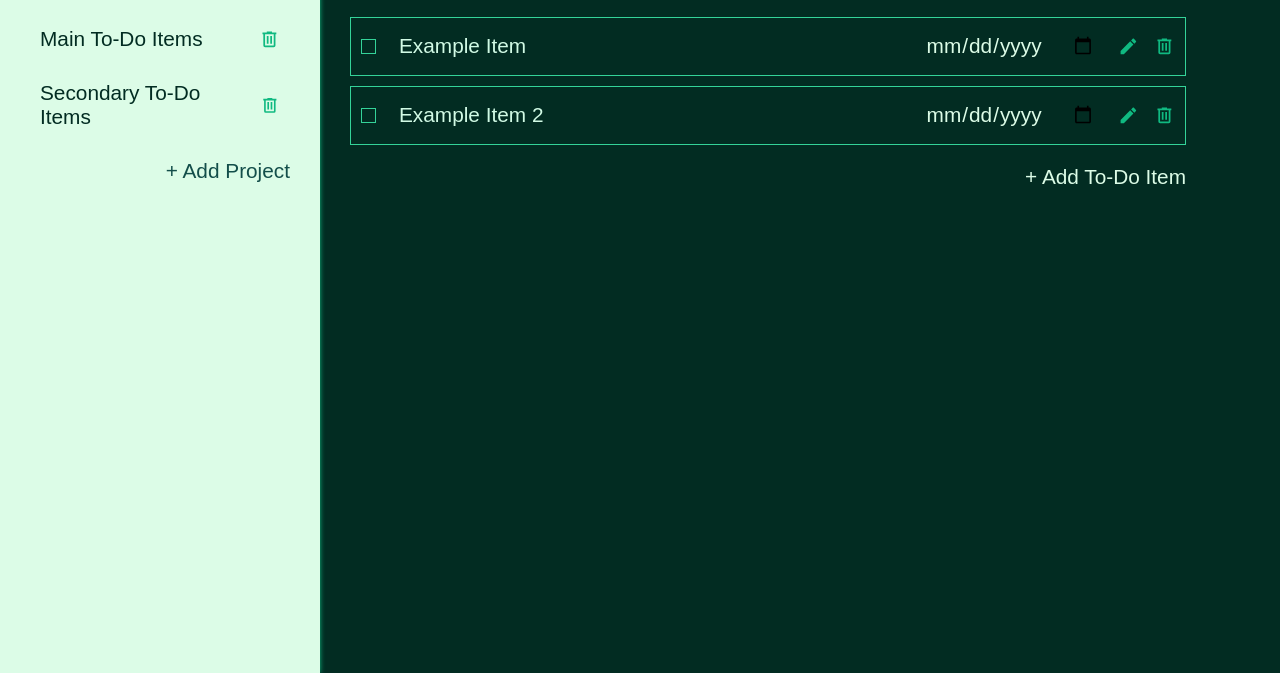
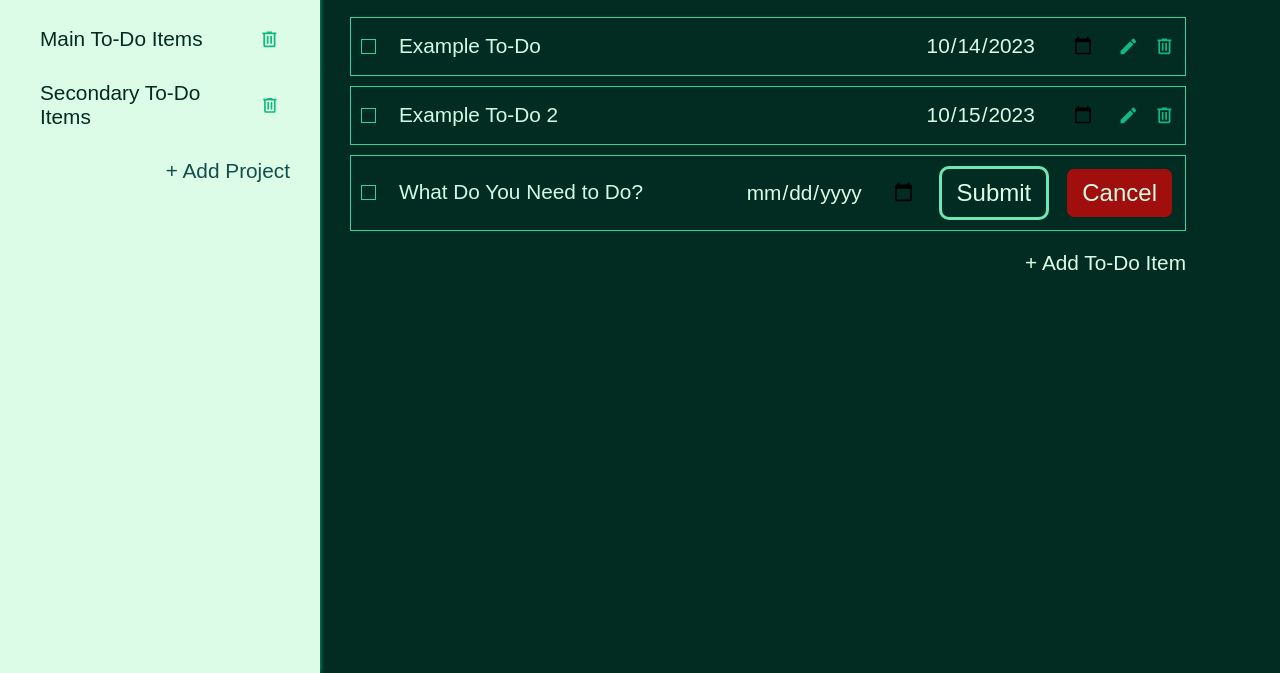
Before and after one commit to arnadeglenn/todo-list, a website built with webpack: page dist/index.html in a window 1280 px wide. Shown: the part 127-800 px from the top of the page. Built offline with nearby package versions, Linux system fonts and the light colour scheme; a web font is replaced by a local one.

Commit message:
Create function to add to do items with DOM

```diff
--- a/src/add-to-do.js
+++ b/src/add-to-do.js
@@ -6,69 +6,9 @@ class ToDoItem {
     }
 }
 
-let exampleToDo1 = new ToDoItem('Example Item', '2023-10-14', '0')
-let exampleToDo2 = new ToDoItem('Example Item', '2023-10-15', '1')
+let exampleToDo1 = new ToDoItem('Example To-Do', '2023-10-14', '0')
+let exampleToDo2 = new ToDoItem('Example To-Do 2', '2023-10-15', '1')
 
-const toDoList = [];
+const toDoList = [exampleToDo1, exampleToDo2];
 
-const fullToDoList = document.querySelector('.list-items');
-
-const renderToDo = function() {
-
-    for (let i=0; i<toDoList.length; i++) {
-        const listItem = document.createElement('div');
-        listItem.classList.add('list-item');
-        listItem.setAttribute('data-index', `${i}`);
-        fullToDoList.appendChild(listItem);
-
-        const checkbox = document.createElement('div');
-        checkbox.classList.add('checkbox');
-        listItem.appendChild(checkbox);
-
-        const inputField = document.createElement('input');
-        inputField.classList.add('to-do-input');
-        inputField.setAttribute('type', 'text');
-        inputField.setAttribute('placeholder', 'Example Item');
-        inputField.setAttribute('data-index', `${i}`);
-        inputField.value = toDoList[i].listItem;
-        listItem.appendChild(inputField);
-
-        const iconBox = document.createElement('div');
-        iconBox.classList.add('icon-box');
-        listItem.appendChild(iconBox);
-
-        const dateInput = document.createElement('input');
-        dateInput.classList.add('date-input');
-        dateInput.setAttribute('type', 'date');
-        dateInput.setAttribute('data-index', `${i}`);
-        dateInput.value = toDoList[i].date;
-        iconBox.appendChild(dateInput);
-
-        const svgEdit = document.createElement('svg');
-        svgEdit.classList.add('edit-svg');
-        svgEdit.setAttribute('xmlns', 'http://www.w3.org/2000/svg');
-        svgEdit.setAttribute('viewBox', '0 0 24 24');
-        const svgEditTitle = document.createElement('title');
-        svgEditTitle.innerHTML = 'pencil';
-        svgEdit.appendChild(svgEditTitle);
-        const svgEditPath = document.createElement('path');
-        svgEdit.setAttribute('d', 'M20.71,7.04C21.1,6.65 21.1,6 20.71,5.63L18.37,3.29C18,2.9 17.35,2.9 16.96,3.29L15.12,5.12L18.87,8.87M3,17.25V21H6.75L17.81,9.93L14.06,6.18L3,17.25Z');
-        svgEdit.appendChild(svgEditPath);
-        iconBox.appendChild(svgEdit);
-
-        const svgDelete = document.createElement('svg');
-        svgDelete.classList.add('delete-svg');
-        svgDelete.setAttribute('xmlns', 'http://www.w3.org/2000/svg');
-        svgDelete.setAttribute('viewBox', '0 0 24 24');
-        const svgDeleteTitle = document.createElement('title');
-        svgDeleteTitle.innerHTML = 'trash-can-outline';
-        svgDelete.appendChild(svgDeleteTitle);
-        const svgDeletePath = document.createElement('path');
-        svgDelete.setAttribute('d', 'M9,3V4H4V6H5V19A2,2 0 0,0 7,21H17A2,2 0 0,0 19,19V6H20V4H15V3H9M7,6H17V19H7V6M9,8V17H11V8H9M13,8V17H15V8H13Z');
-        svgDelete.appendChild(svgDeletePath);
-        iconBox.appendChild(svgDelete);
-
-
-    }
-
-}
+export {toDoList};
--- /dev/null
+++ b/src/get-date.js
@@ -0,0 +1,18 @@
+function getCurrentDate() {
+    let currentDate = new Date();
+    let day = currentDate.getDate();
+    let month = currentDate.getMonth() + 1;
+    let year = currentDate.getFullYear();
+
+    if (day<10) {
+        day = '0' + day;
+    }
+    if (month < 10) {
+        month = '0' + day;
+    }
+
+    let formattedDate = `${day}/${month}/${year}`;
+    return formattedDate
+}
+
+export {getCurrentDate};
--- a/src/index.js
+++ b/src/index.js
@@ -1,3 +1,5 @@
+import { renderToDo, renderAddToDo } from "./render-to-do";
+
 const projectDialog = document.getElementById("project-addition");
 const addProject = document.getElementById('add-project-button');
 
@@ -10,3 +12,6 @@ const addToDo = document.querySelector('.add-item-js');
 addToDo.addEventListener('click', (e)=> {
     projectDialog.showModal();
 })
+
+renderToDo();
+renderAddToDo();
--- /dev/null
+++ b/src/render-to-do.js
@@ -0,0 +1,101 @@
+import { getCurrentDate } from "./get-date";
+import { toDoList } from "./add-to-do";
+
+const fullToDoList = document.querySelector('.list-items');
+
+let renderToDo = function() {
+
+    for (let i=0; i<toDoList.length; i++) {
+        const listItem = document.createElement('div');
+        listItem.classList.add('list-item');
+        listItem.setAttribute('data-index', `${i}`);
+        fullToDoList.appendChild(listItem);
+
+        const checkbox = document.createElement('div');
+        checkbox.classList.add('checkbox');
+        listItem.appendChild(checkbox);
+
+        const inputField = document.createElement('input');
+        inputField.classList.add('to-do-input');
+        inputField.setAttribute('type', 'text');
+        inputField.setAttribute('placeholder', 'Example Item');
+        inputField.setAttribute('data-index', `${i}`);
+        inputField.value = toDoList[i].listItem;
+        listItem.appendChild(inputField);
+
+        const iconBox = document.createElement('div');
+        iconBox.classList.add('icon-box');
+        listItem.appendChild(iconBox);
+
+        const dateInput = document.createElement('input');
+        dateInput.classList.add('date-input');
+        dateInput.setAttribute('type', 'date');
+        dateInput.setAttribute('data-index', `${i}`);
+        dateInput.value = toDoList[i].date;
+        iconBox.appendChild(dateInput);
+
+        const svgEdit = document.createElementNS('http://www.w3.org/2000/svg', 'svg');
+        svgEdit.classList.add('edit-svg');
+        svgEdit.setAttribute('xmlns', 'http://www.w3.org/2000/svg');
+        svgEdit.setAttribute('viewBox', '0 0 24 24');
+        svgEdit.innerHTML = "<title>pencil</title><path d='M20.71,7.04C21.1,6.65 21.1,6 20.71,5.63L18.37,3.29C18,2.9 17.35,2.9 16.96,3.29L15.12,5.12L18.87,8.87M3,17.25V21H6.75L17.81,9.93L14.06,6.18L3,17.25Z' />";
+        iconBox.appendChild(svgEdit);
+
+        const svgDelete = document.createElementNS('http://www.w3.org/2000/svg', 'svg');
+        svgDelete.classList.add('delete-svg');
+        svgDelete.setAttribute('xmlns', 'http://www.w3.org/2000/svg');
+        svgDelete.setAttribute('viewBox', '0 0 24 24');
+        svgDelete.innerHTML = "<title>trash-can-outline</title><path d='M9,3V4H4V6H5V19A2,2 0 0,0 7,21H17A2,2 0 0,0 19,19V6H20V4H15V3H9M7,6H17V19H7V6M9,8V17H11V8H9M13,8V17H15V8H13Z' />"
+        iconBox.appendChild(svgDelete);
+
+
+    }
+
+}
+
+let renderAddToDo = function (dataIndex) {
+    const listItem = document.createElement('div');
+    listItem.classList.add('list-item');
+    listItem.setAttribute('data-index', `${dataIndex}`);
+    fullToDoList.appendChild(listItem);
+
+    const checkbox = document.createElement('div');
+    checkbox.classList.add('checkbox');
+    listItem.appendChild(checkbox);
+
+    const inputField = document.createElement('input');
+    inputField.classList.add('to-do-input');
+    inputField.setAttribute('type', 'text');
+    inputField.setAttribute('placeholder', 'Example Item');
+    inputField.setAttribute('data-index', `${dataIndex}`);
+    inputField.value = "What Do You Need to Do?";
+    listItem.appendChild(inputField);
+
+    const iconBox = document.createElement('div');
+    iconBox.classList.add('icon-box');
+    listItem.appendChild(iconBox);
+
+    const dateInput = document.createElement('input');
+    dateInput.classList.add('date-input');
+    dateInput.setAttribute('type', 'date');
+    dateInput.setAttribute('data-index', `${dataIndex}`);
+    dateInput.value = getCurrentDate();
+    iconBox.appendChild(dateInput);
+
+    const addToDoBtn = document.createElement('button');
+    addToDoBtn.classList.add('submit-button');
+    addToDoBtn.setAttribute('type', 'submit');
+    addToDoBtn.setAttribute('id', 'to-do-submit')
+    addToDoBtn.innerHTML = 'Submit';
+    iconBox.appendChild(addToDoBtn);
+
+    const addCancelToDoBtn = document.createElement('button');
+    addCancelToDoBtn.classList.add('cancel-button');
+    addCancelToDoBtn.setAttribute('type', 'submit');
+    addCancelToDoBtn.setAttribute('id', 'to-do-cancel')
+    addCancelToDoBtn.innerHTML = 'Cancel';
+    iconBox.appendChild(addCancelToDoBtn);
+
+}
+
+export {renderToDo, renderAddToDo};
```
Also changed, not shown: dist/index.html, dist/main.js.
